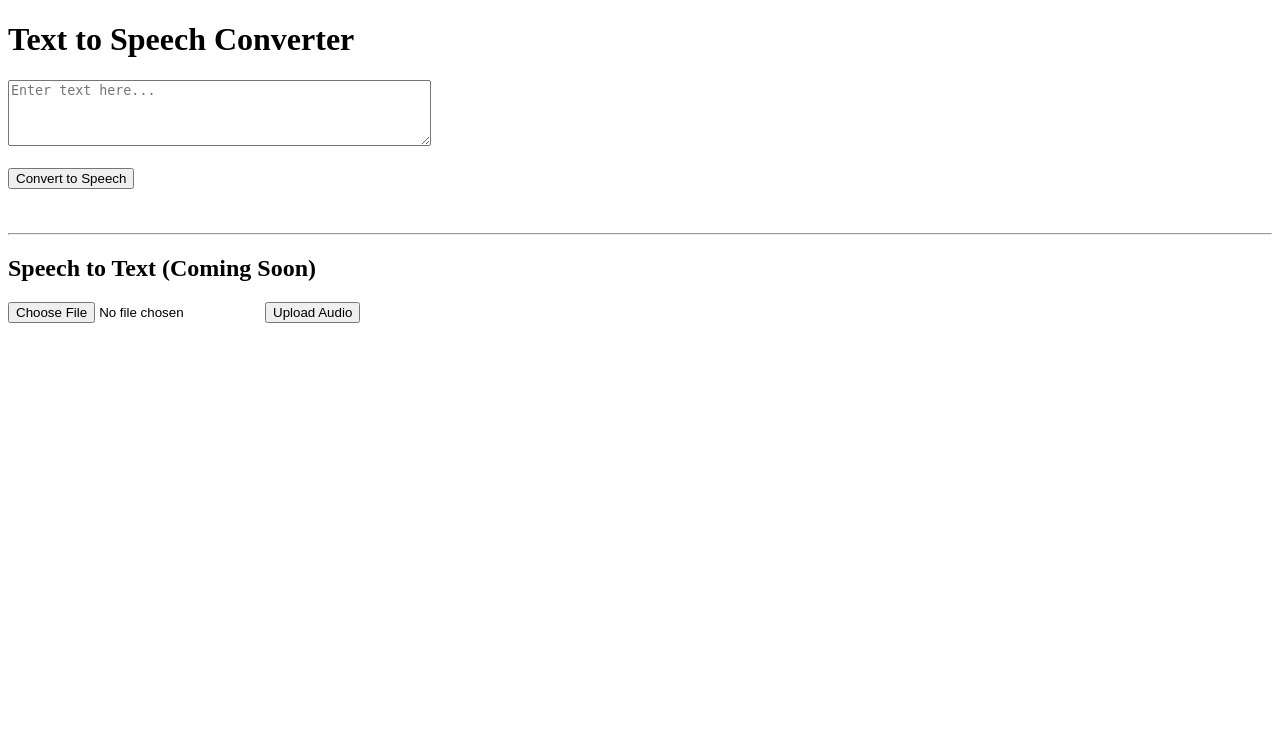
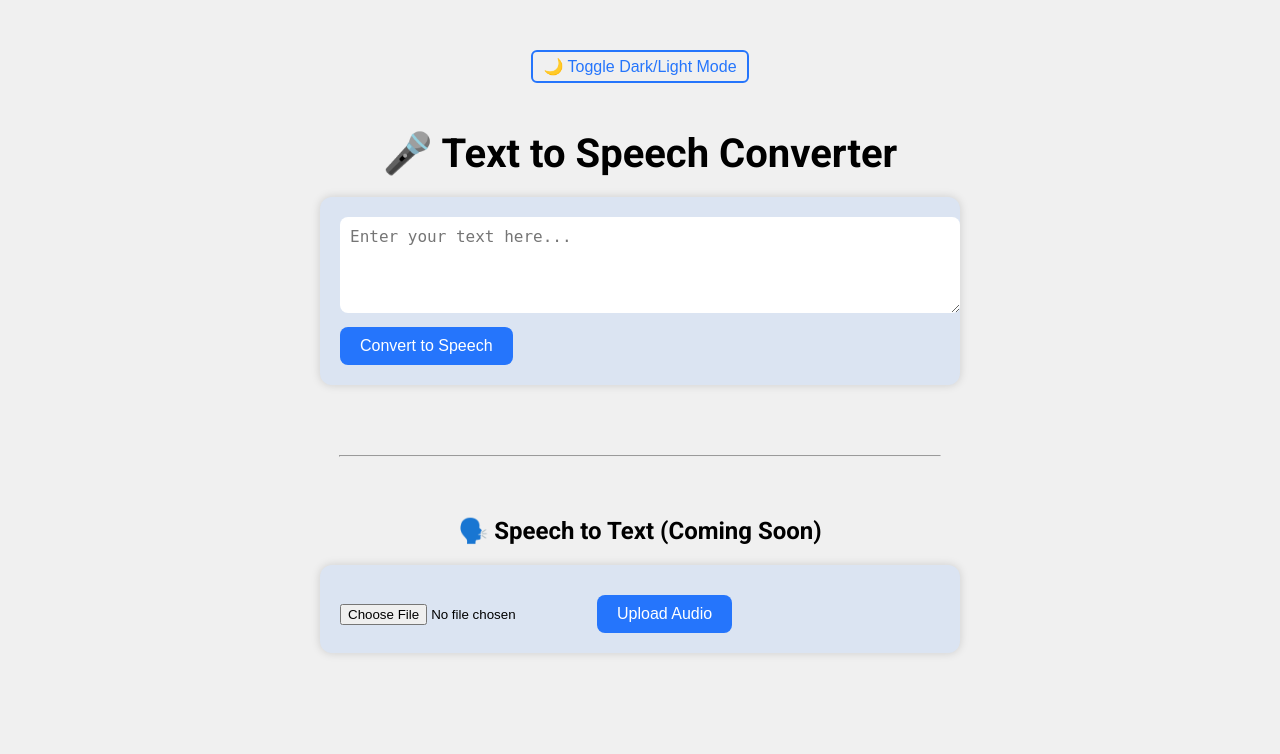
Before and after one commit to IKUKU1010/text-speach-app, a FastAPI app: page / in a window 1280 px wide. Shown: the top 754 px of the page. Run offline with FastAPI, Linux system fonts and the light colour scheme; parts of the project's set-up code (start-up, migrations or seed data) failed here and were passed over.

Commit message:
app files

```diff
--- a/app/templates/index.html
+++ b/app/templates/index.html
@@ -1,23 +1,141 @@
 <!DOCTYPE html>
-<html>
+<html lang="en">
 <head>
+  <meta charset="UTF-8">
   <title>Text to Speech App</title>
+  <link href="https://fonts.googleapis.com/css2?family=Roboto:wght@400;700&display=swap" rel="stylesheet">
+  <style>
+    :root {
+      --bg-light: #f0f0f0;
+      --bg-dark: #121212;
+      --text-light: #000;
+      --text-dark: #fff;
+      --accent: #2575fc;
+    }
+
+    body {
+      font-family: 'Roboto', sans-serif;
+      background-color: var(--bg-light);
+      color: var(--text-light);
+      transition: background-color 0.4s, color 0.4s;
+      padding: 2rem;
+      display: flex;
+      flex-direction: column;
+      align-items: center;
+    }
+
+    body.dark {
+      background-color: var(--bg-dark);
+      color: var(--text-dark);
+    }
+
+    h1 {
+      font-size: 2.5rem;
+      margin-bottom: 20px;
+    }
+
+    form {
+      background: rgba(37, 117, 252, 0.1);
+      padding: 20px;
+      border-radius: 12px;
+      margin-bottom: 30px;
+      width: 100%;
+      max-width: 600px;
+      box-shadow: 0 0 10px rgba(0, 0, 0, 0.15);
+    }
+
+    textarea {
+      width: 100%;
+      padding: 10px;
+      font-size: 1rem;
+      border-radius: 8px;
+      border: none;
+      resize: vertical;
+    }
+
+    button {
+      margin-top: 10px;
+      background-color: var(--accent);
+      color: white;
+      padding: 10px 20px;
+      border: none;
+      border-radius: 8px;
+      font-size: 1rem;
+      cursor: pointer;
+      transition: background-color 0.3s;
+    }
+
+    button:hover {
+      background-color: #0e5bd4;
+    }
+
+    audio, a {
+      margin-top: 10px;
+    }
+
+    #download-link {
+      display: inline-block;
+      margin-left: 10px;
+      text-decoration: underline;
+      color: var(--accent);
+    }
+
+    .toggle-mode {
+      margin-bottom: 20px;
+      cursor: pointer;
+      background: none;
+      border: 2px solid var(--accent);
+      color: var(--accent);
+      padding: 5px 10px;
+      border-radius: 6px;
+    }
+
+    .history {
+      max-width: 600px;
+      width: 100%;
+      margin-top: 30px;
+    }
+
+    .history h3 {
+      margin-bottom: 10px;
+    }
+
+    .history-item {
+      background: rgba(0, 0, 0, 0.05);
+      padding: 10px;
+      margin-bottom: 10px;
+      border-radius: 8px;
+      display: flex;
+      justify-content: space-between;
+      align-items: center;
+    }
+
+    .history-item audio {
+      flex: 1;
+      margin-right: 10px;
+    }
+  </style>
 </head>
 <body>
-    <h1>Text to Speech Converter</h1>
+  <button class="toggle-mode" onclick="toggleMode()">🌙 Toggle Dark/Light Mode</button>
+  <h1>🎤 Text to Speech Converter</h1>
 
   <form id="tts-form">
-        <textarea id="text" rows="4" cols="50" placeholder="Enter text here..."></textarea><br><br>
+    <textarea id="text" rows="4" placeholder="Enter your text here..."></textarea><br>
     <button type="submit">Convert to Speech</button>
   </form>
 
-    <br>
   <audio id="audio-player" controls style="display: none;"></audio>
-    <br>
-    <a id="download-link" href="#" download="speech.mp3" style="display: none;">Download Audio</a>
+  <a id="download-link" href="#" download="speech.mp3" style="display: none;">⬇️ Download</a>
 
-    <hr>
-    <h2>Speech to Text (Coming Soon)</h2>
+  <div class="history" id="history-container" style="display:none;">
+    <h3>🕘 Playback History</h3>
+    <div id="history-list"></div>
+  </div>
+
+  <hr style="margin: 40px 0; width: 100%; max-width: 600px;">
+
+  <h2>🗣️ Speech to Text (Coming Soon)</h2>
   <form id="stt-form">
     <input type="file" id="audio-file" accept="audio/*">
     <button type="submit">Upload Audio</button>
@@ -28,6 +146,8 @@
     const form = document.getElementById('tts-form');
     const audioPlayer = document.getElementById('audio-player');
     const downloadLink = document.getElementById('download-link');
+    const historyContainer = document.getElementById('history-container');
+    const historyList = document.getElementById('history-list');
 
     form.addEventListener('submit', async function(e) {
       e.preventDefault();
@@ -43,26 +163,35 @@
         const result = await response.json();
         const audioUrl = `/${result.audio_file}`;
 
+        // Main player
         audioPlayer.src = audioUrl;
         audioPlayer.style.display = 'block';
-
         downloadLink.href = audioUrl;
         downloadLink.style.display = 'inline';
-                downloadLink.download = 'speech.mp3';
+        audioPlayer.play();
 
-                audioPlayer.play();
+        // History
+        historyContainer.style.display = 'block';
+        const historyItem = document.createElement('div');
+        historyItem.className = 'history-item';
+        historyItem.innerHTML = `
+          <audio src="${audioUrl}" controls></audio>
+          <a href="${audioUrl}" download="speech.mp3">⬇️</a>
+        `;
+        historyList.prepend(historyItem);
       } else {
         alert('Error generating speech.');
       }
     });
 
-        const sttForm = document.getElementById('stt-form');
-        const sttResult = document.getElementById('stt-result');
-
-        sttForm.addEventListener('submit', async function(e) {
+    document.getElementById('stt-form').addEventListener('submit', function(e) {
       e.preventDefault();
       alert("Speech-to-Text feature is not implemented yet.");
     });
+
+    function toggleMode() {
+      document.body.classList.toggle('dark');
+    }
   </script>
 </body>
 </html>
```
Also changed, not shown: app/tts_engine.py (+14 -0 lines), helm/app-manifest/templates/tts-deployment.yaml (+29 -0 lines), helm/app-manifest/templates/tts-ingress.yaml (+19 -0 lines), helm/app-manifest/templates/tts-service.yaml (+12 -0 lines). Lines whose indentation alone changed are shown as unchanged.
